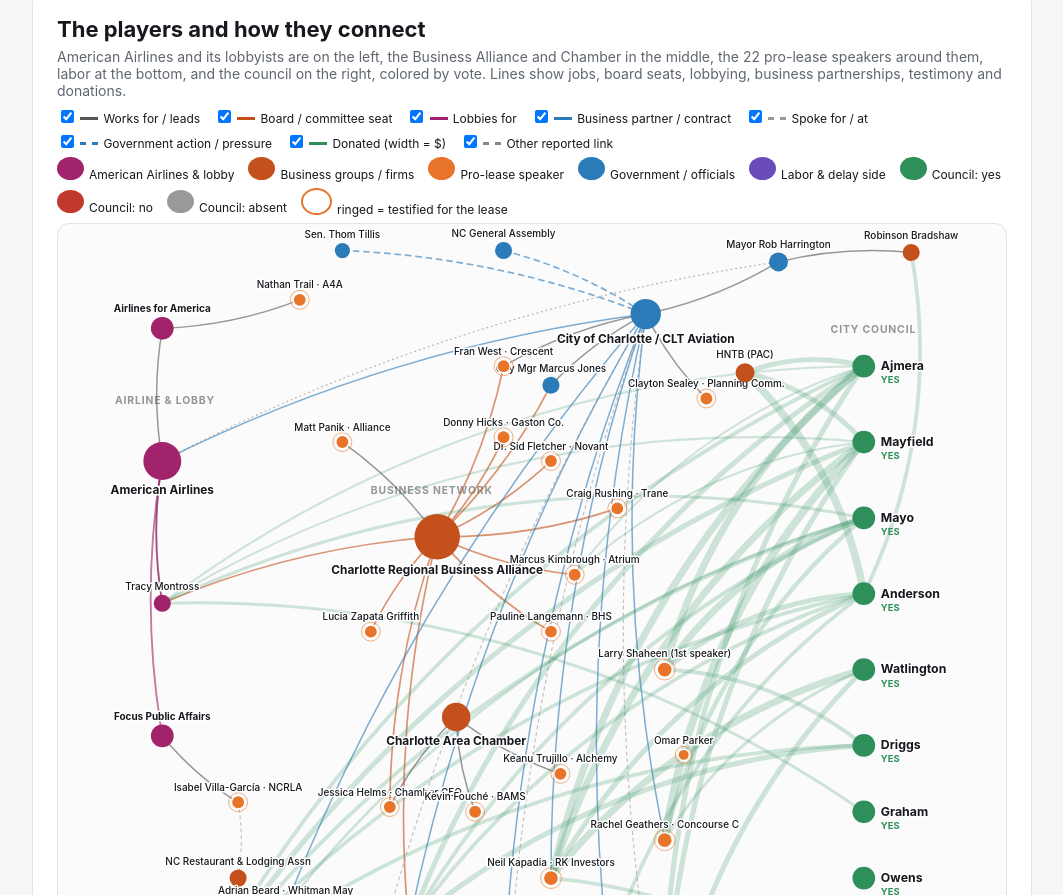
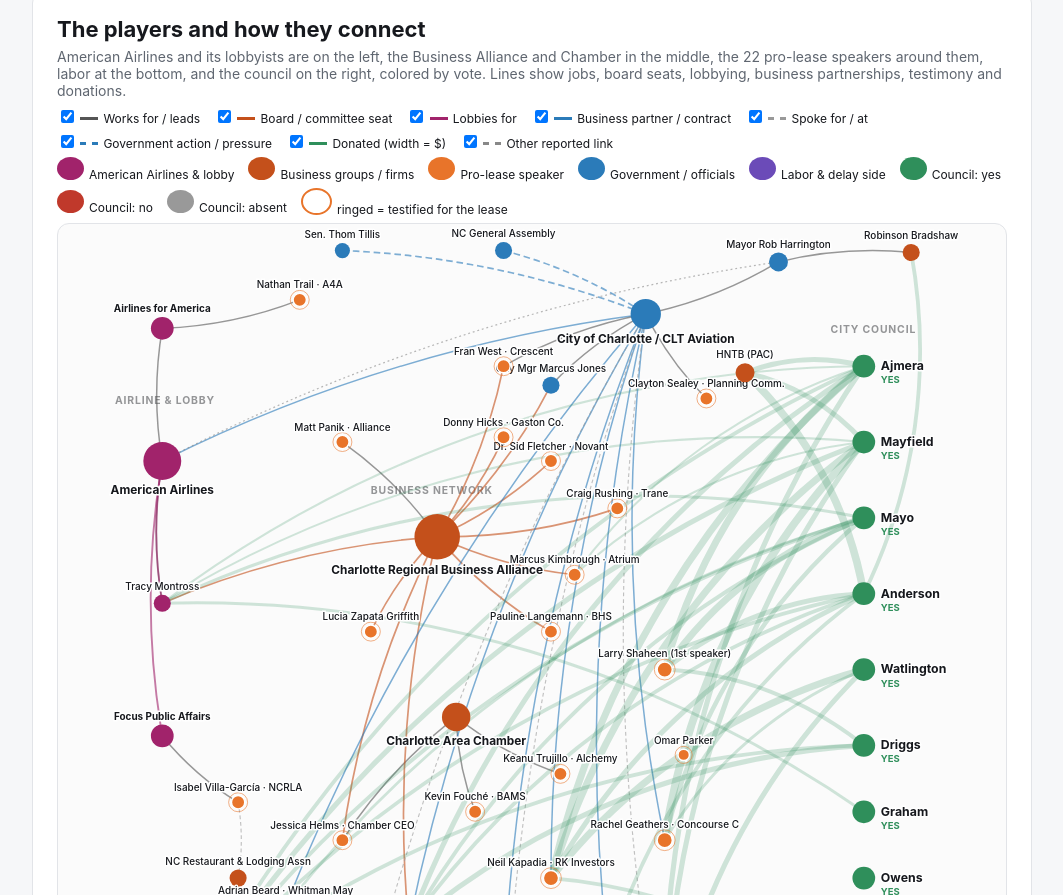
Before and after one commit to sparc5/clt-airport-lease-report, a plain HTML site: page index.html in a window 1280 px wide. Shown: the part 3085-3980 px from the top of the page, without its empty margins (108-1171 px from the left). Drawn offline with nearby package versions, Linux system fonts and the light colour scheme.

Commit message:
Players map: move Helms label

```diff
--- a/index.html
+++ b/index.html
@@ -339,7 +339,7 @@ const N=[
 {id:"Kimbrough",l:"Marcus Kimbrough · Atrium",g:"spk",x:545,y:370,r:7,d:"SPOKE. Atrium local government-affairs lead. Advocate Health has an Alliance executive-committee seat. Gave Ajmera $75, Mayfield $100."},
 {id:"Langemann",l:"Pauline Langemann · BHS",g:"spk",x:520,y:430,r:7,d:"SPOKE. Her employer, BHS, joined the Alliance in spring 2026."},
 {id:"West",l:"Fran West · Crescent",g:"spk",x:470,y:150,r:7,d:"SPOKE. Former city economic-development staff (2016–21); now at Crescent Communities, whose CEO is on the Alliance board."},
-{id:"Helms",l:"Jessica Helms · Chamber CEO",g:"spk",x:350,y:615,r:7,d:"SPOKE. Chamber CEO; 2019 Alliance chair."},
+{id:"Helms",l:"Jessica Helms · Chamber CEO",g:"spk",x:300,y:650,r:7,d:"SPOKE. Chamber CEO; 2019 Alliance chair."},
 {id:"Fouche",l:"Kevin Fouché · BAMS",g:"spk",x:440,y:620,r:7,d:"SPOKE. Bank Associates Merchant Services, a 'bronze' Chamber member (identity unverified)."},
 {id:"Trujillo",l:"Keanu Trujillo · Alchemy",g:"spk",x:530,y:580,r:7,d:"SPOKE. Alchemy Coworking; held his ribbon cutting through the Chamber."},
 // Airport-money speakers
```
